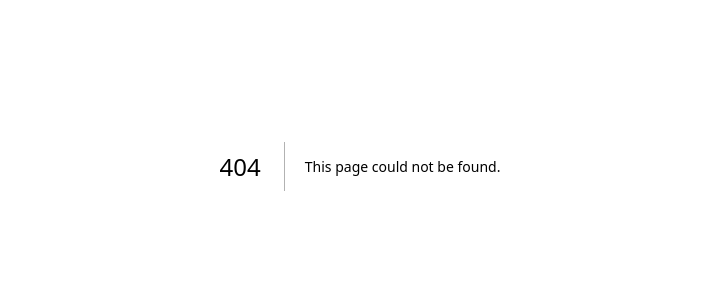
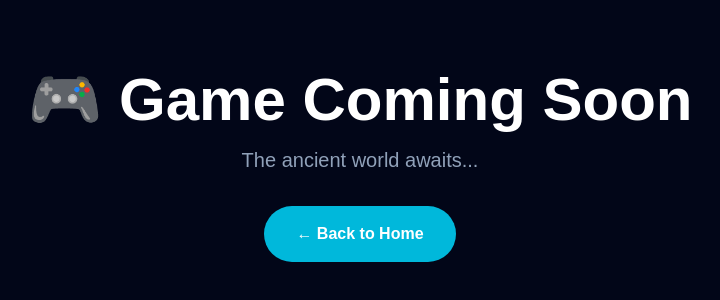
Before and after one commit to DJmorgan4/lithicearth, a Next.js app in the folder website/: page /game in a window 1280 px wide. Before the commit this address had no page. Shown: the part 234-534 px from the top of the page, without its empty margins (280-1000 px from the left). Built offline with nearby package versions, Linux system fonts and the light colour scheme.

Commit message:
Add game placeholder page

```diff
--- /dev/null
+++ b/website/src/app/game/page.tsx
@@ -0,0 +1,22 @@
+'use client'
+
+export default function GamePage() {
+  return (
+    <div className="min-h-screen bg-slate-950 flex items-center justify-center">
+      <div className="text-center px-6">
+        <h1 className="text-6xl font-bold text-white mb-4">
+          🎮 Game Coming Soon
+        </h1>
+        <p className="text-xl text-slate-400 mb-8">
+          The ancient world awaits...
+        </p>
+        <a
+          href="/"
+          className="inline-block px-8 py-4 bg-cyan-500 text-white rounded-full font-semibold hover:bg-cyan-400 transition"
+        >
+          ← Back to Home
+        </a>
+      </div>
+    </div>
+  )
+}
```
